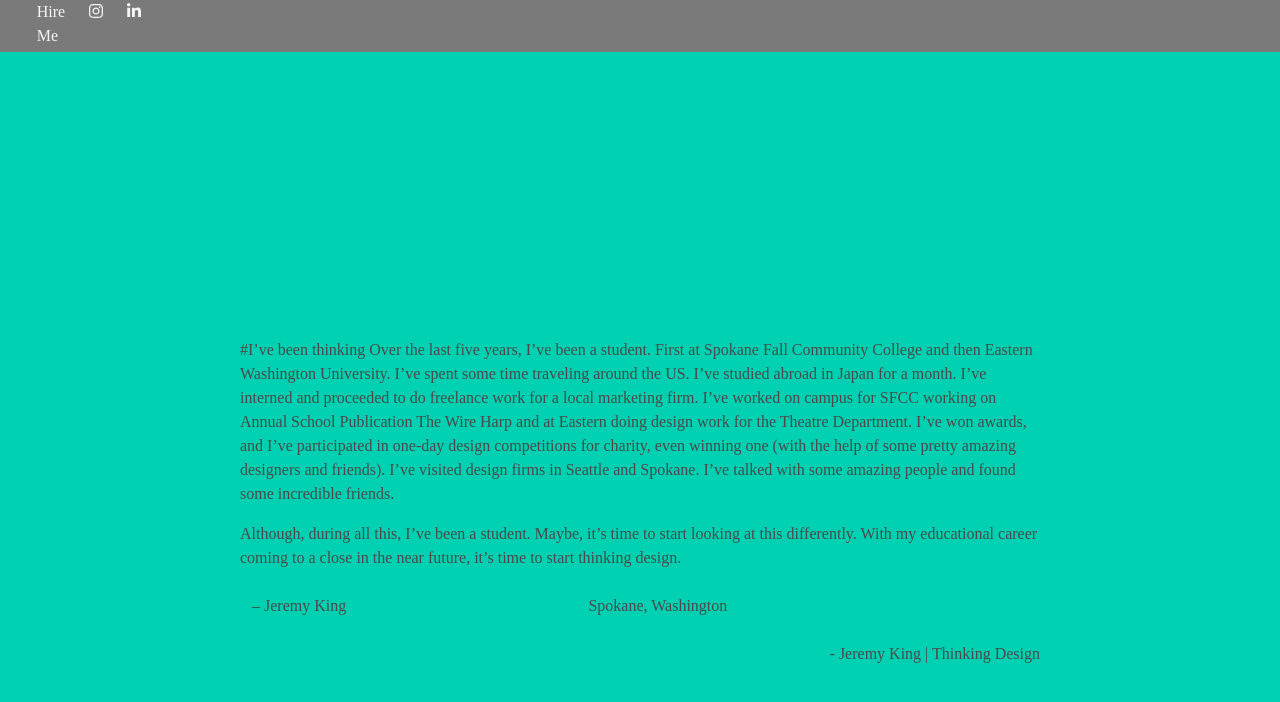
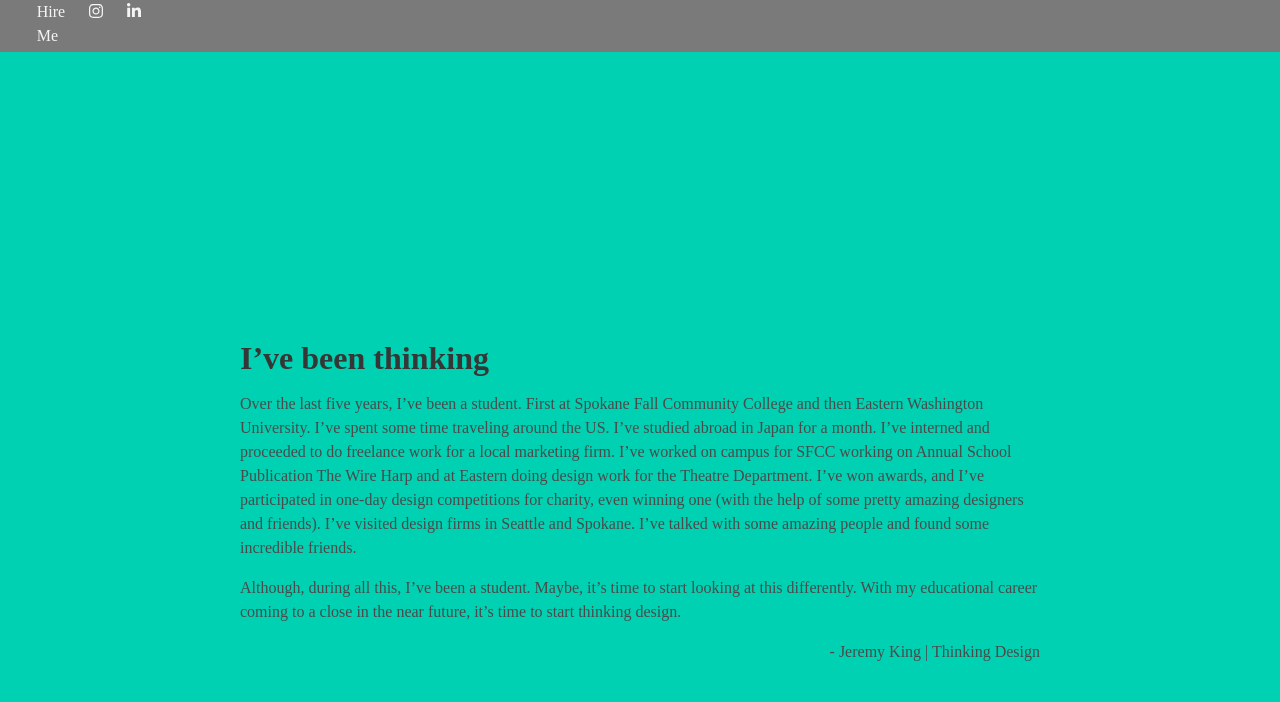
Before and after one commit to jeking123/www.thinkingdesign.studio, a Jekyll site: the page built from index.markdown, in a window 1280 px wide and 900 px high. Shown: the top 702 px of the window. Built offline with Jekyll 4.4.1, drawn with Linux system fonts in a browser that asks for light colours; nearby versions of some CDN libraries.

Commit message:
fixing images

```diff
--- a/_layouts/default.html
+++ b/_layouts/default.html
@@ -26,8 +26,8 @@
           -->
     {% for project in site.portfolio %}
     <div class="grid-item">
-      <a href="{{project.url}}">
-        <div width="100%" height="100%" style="background: url( {{ project.thumbnail image }} ) center / cover ;" ></div>
+      <a href="{{project.url}}" style="width:100%; height: 100%;">
+        <div style="background: url(' {{ project.thumbnail image }} ') center / cover ;" ></div>
       </a>
     </div>
     {% endfor %}
--- a/index.markdown
+++ b/index.markdown
@@ -4,9 +4,7 @@
 date: 2018-06-04 22:04:00 Z
 ---
 
-#I've been thinking
+# I've been thinking
 Over the last five years, I've been a student. First at Spokane Fall Community College and then Eastern Washington University. I've spent some time traveling around the US. I've studied abroad in Japan for a month. I've interned and proceeded to do freelance work for a local marketing firm. I've worked on campus for SFCC working on Annual School Publication The Wire Harp and at Eastern doing design work for the Theatre Department. I've won awards, and I've participated in one-day design competitions for charity, even winning one (with the help of some pretty amazing designers and friends). I've visited design firms in Seattle and Spokane. I've talked with some amazing people and found some incredible friends.
 
 Although, during all this, I've been a student. Maybe, it's time to start looking at this differently. With my educational career coming to a close in the near future, it's time to start thinking design.
-
-– Jeremy King | Spokane, Washington
```
